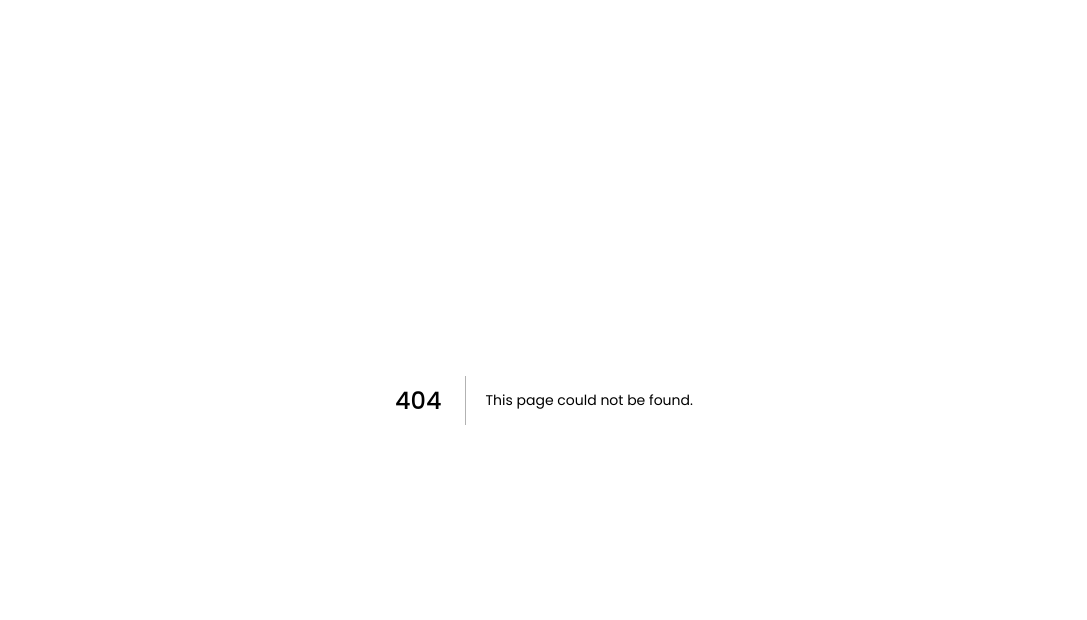
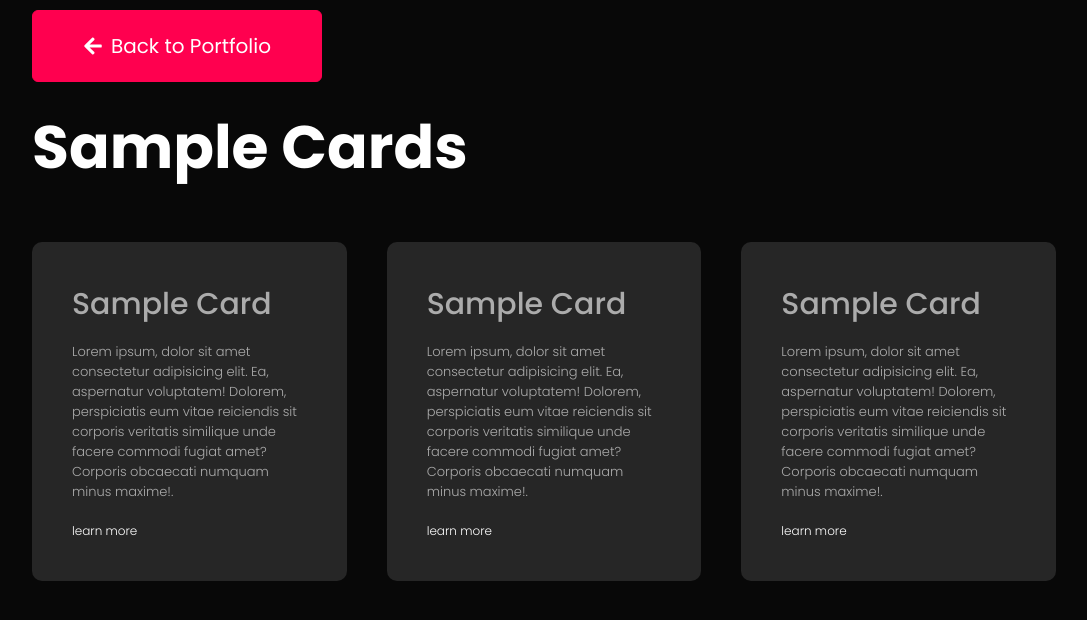
Before and after one commit to bisaisgithub/portfolio, a Next.js app: page /sample-components in a window 1280 px wide. Before the commit this address had no page. Shown: the top 620 px of the page, without its empty margins (96-1183 px from the left). Built offline with nearby package versions, Linux system fonts and the light colour scheme.

Commit message:
sample component

```diff
--- a/components/home/about.js
+++ b/components/home/about.js
@@ -12,7 +12,7 @@ const About = () => {
       },
       {
         title: "Back-End Development",
-        stack: "Nodejs Express, MongoDB, MySQL",
+        stack: "Nodejs Express, MongoDB, MySQL, JWT",
       }
     ],
     experience: [
--- a/components/home/services.js
+++ b/components/sample-components/sampleCard.js
@@ -1,6 +1,6 @@
 import styles from "../../styles/Home.module.scss";
 
-const Services = () => {
+const SampleCard = () => {
   return (
     <div className={styles.services} id='services'>
       <div className={styles.container}>
@@ -42,4 +42,4 @@ const Services = () => {
   );
 };
 
-export default Services;
+export default SampleCard;
--- a/package.json
+++ b/package.json
@@ -12,6 +12,7 @@
     "next": "12.2.5",
     "react": "18.2.0",
     "react-dom": "18.2.0",
+    "react-icons": "^4.4.0",
     "sass": "^1.54.8"
   },
   "devDependencies": {
--- a/pages/index.js
+++ b/pages/index.js
@@ -3,8 +3,7 @@ import Image from 'next/image'
 import Header from '../components/header/Header'
 import About from '../components/home/about'
 import Contact from '../components/home/contact'
-import Portfolio from '../components/home/portfolio'
-import Services from '../components/home/services'
+import SampleWork from '../components/home/sampleWork'
 import styles from '../styles/Home.module.scss';
 import Script from 'next/script'
 import Footer from '../components/home/footer'
@@ -30,9 +29,8 @@ export default function Home() {
       </Head>
       <Header/>
       <About />
-      <Portfolio />
+      <SampleWork />
       <Contact />
-      <Services/>
       <Footer />
       {
         showToastPortfolioNotification && <ToastPortfolioNotification />
--- /dev/null
+++ b/pages/sample-components.js
@@ -0,0 +1,15 @@
+import SampleCard from '../components/sample-components/sampleCard';
+import styles from '../styles/SampleComponents.module.scss';
+import { FaArrowLeft } from "react-icons/fa";
+import Link from 'next/link';
+
+const SampleComponents = () => {
+  return (
+    <div className={styles.sampleComponents}>
+      <Link href='/' passHref><button className={styles.btn}><FaArrowLeft />Back to Portfolio</button></Link>
+      <SampleCard />
+    </div>
+   );
+}
+
+export default SampleComponents;
--- /dev/null
+++ b/styles/SampleComponents.module.scss
@@ -0,0 +1,19 @@
+.sampleComponents {
+
+  .btn {
+    display: inline-flex;
+    margin: 10px 10%;
+    width: 80%;
+    border: 1px solid var(--red);
+    padding: 20px 50px;
+    border-radius: 6px;
+    text-decoration: none;
+    color: #fff;
+    background-color: var(--red);
+    width: 290px;
+    font-size: 20px;
+    align-items: center;
+    justify-content: space-between;
+    cursor: pointer;
+  }
+}
```
Also changed, not shown: components/header/Header.js (+5 -4 lines), components/home/sampleWork.js (renamed from components/home/portfolio.js, +10 -12 lines), 1 other file (tests, documents, lock files or other folders).
